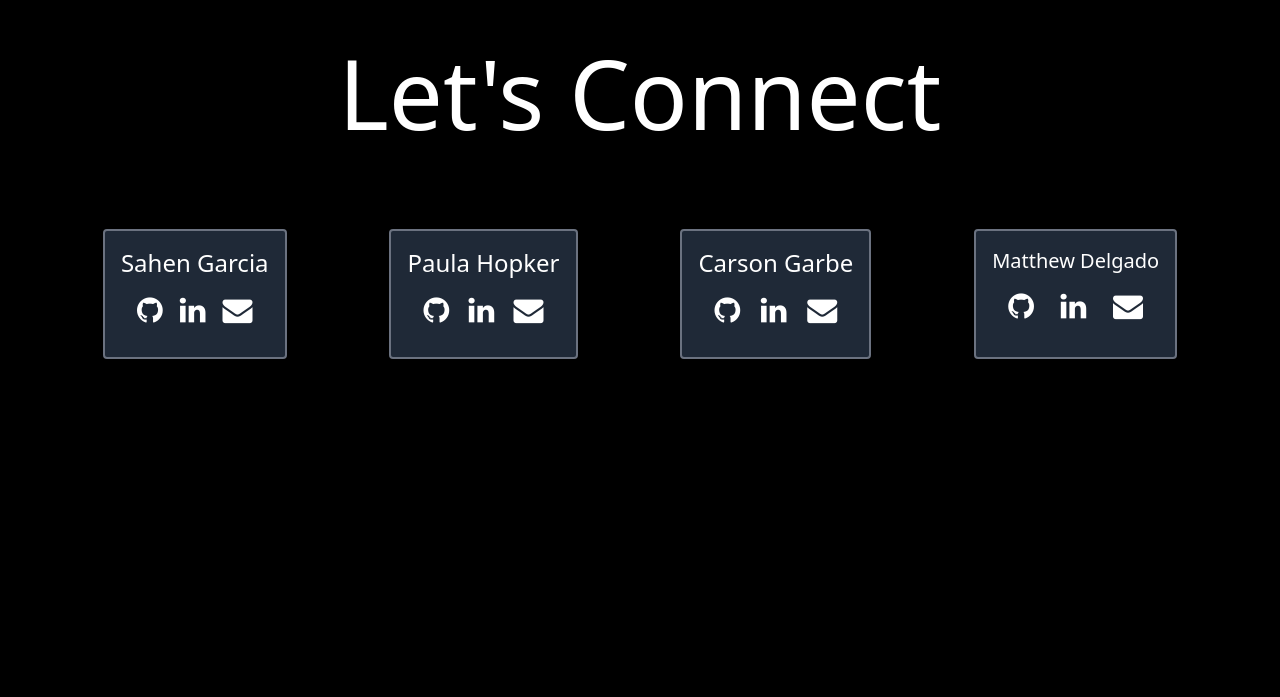
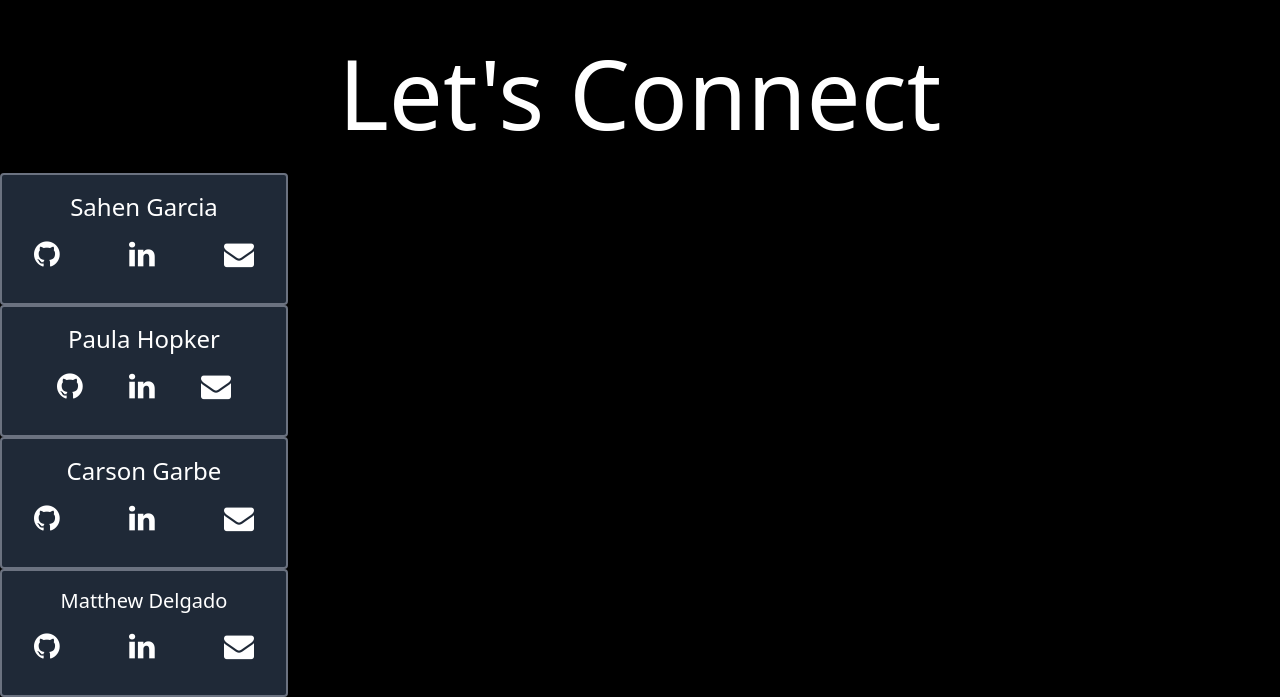
Before and after one commit to imjustSahen/ConcertCrawler, a website: page src/contact.html in a window 1280 px wide. Shown: the part 1936-2633 px from the top of the page. Before the commit the page ends 2351 px from the top, so only its background shows below. Drawn offline with nearby package versions, Linux system fonts and the light colour scheme.

Commit message:
added links to individual contact cards at bottom

```diff
--- a/src/contact.html
+++ b/src/contact.html
@@ -76,40 +76,39 @@
     <!-- Let's Connect -->
     <section class="flex flex-col text-center pt-40">
         <h1 class="text-8xl pb-8">Let's Connect</h1>
-        <div class="flex flex-row justify-evenly my-14">
-            <card class="flex flex-col py-4 px-4 max-w-screen-md border-2 rounded border-gray-500 bg-gray-800">
+        <card class="flex flex-col py-4 px-4 w-72 max-w-screen-md border-2 rounded border-gray-500 bg-gray-800">
             <h1 class="text-2xl">Sahen Garcia</h1>
             <div class="flex justify-between p-4">
-                    <i class="fa fa-github" style="font-size: 30px;"></i>
-                    <i class="fa fa-linkedin" style="font-size: 30px;"></i>
-                    <i class="fa fa-envelope" style="font-size: 30px"></i>
+                <a href="https://github.com/imjustSahen" target="_blank" rel="noopener noreferrer"><i class="fa fa-github" style="font-size: 30px;"></i></a>
+                <a><i class="fa fa-linkedin" style="font-size: 30px;"></i></a>
+                <a href="mailto: imjustsahen@gmail.com"><i class="fa fa-envelope" style="font-size: 30px"></i></a>
             </div>
         </card>
 
-            <card class="py-4 px-4 max-w-screen-md border-2 rounded border-gray-500 bg-gray-800">
+        <card class="py-4 px-4 w-72 max-w-screen-md border-2 rounded border-gray-500 bg-gray-800">
             <h1 class="text-2xl">Paula Hopker</h1>
-                <div class="p-4 flex justify-between">
-                    <i class="fa fa-github" style="font-size: 30px;"></i>
-                    <i class="fa fa-linkedin" style="font-size: 30px;"></i>
-                    <i class="fa fa-envelope" style="font-size: 30px"></i>
+            <div class="p-4 flex justify-around">
+                <a href="https://github.com/thepauladenise" target="_blank" rel="noopener noreferrer"><i class="fa fa-github" style="font-size: 30px;"></i></a>
+                <a><i class="fa fa-linkedin" style="font-size: 30px;"></i></a>
+                <a href="mailto: pdhopker@gmail.com"><i class="fa fa-envelope" style="font-size: 30px"></i></a>
             </div>
         </card>
 
-            <card class="py-4 px-4 max-w-screen-md border-2 rounded border-gray-500 bg-gray-800">
+        <card class="py-4 px-4 w-72 max-w-screen-md border-2 rounded border-gray-500 bg-gray-800">
             <h1 class="text-2xl">Carson Garbe</h1>
             <div class="p-4 flex justify-between">
-                    <i class="fa fa-github" style="font-size: 30px;"></i>
-                    <i class="fa fa-linkedin" style="font-size: 30px;"></i>
-                    <i class="fa fa-envelope" style="font-size: 30px"></i>
+                <a href="https://github.com/carsongarbe" target="_blank" rel="noopener noreferrer"><i class="fa fa-github" style="font-size: 30px;"></i></a>
+                <a><i class="fa fa-linkedin" style="font-size: 30px;"></i></a>
+                <a href="mailto: carsongarbe@gmail.com"><i class="fa fa-envelope" style="font-size: 30px"></i></a>
             </div>
         </card>
 
-            <card class="py-4 px-4 max-w-screen-md border-2 rounded border-gray-500 bg-gray-800">
+        <card class="py-4 px-4 w-72 max-w-screen-md border-2 rounded border-gray-500 bg-gray-800">
             <h1 class="text-xl">Matthew Delgado</h1>
             <div class="p-4 flex justify-between">
-                    <i class="fa fa-github" style="font-size: 30px;"></i>
-                    <i class="fa fa-linkedin" style="font-size: 30px;"></i>
-                    <i class="fa fa-envelope" style="font-size: 30px"></i>
+                <a href="https://github.com/DelgaMatt" target="_blank" rel="noopener noreferrer"><i class="fa fa-github" style="font-size: 30px;"></i></a>
+                <a><i class="fa fa-linkedin" style="font-size: 30px;"></i></a>
+                <a href="mailto: matthewrdelgado@gmail.com"><i class="fa fa-envelope" style="font-size: 30px"></i></a>
                 </div>
             </card>
         </div>
```
Also changed, not shown: assets/css/output.css. Lines whose indentation alone changed are shown as unchanged.
